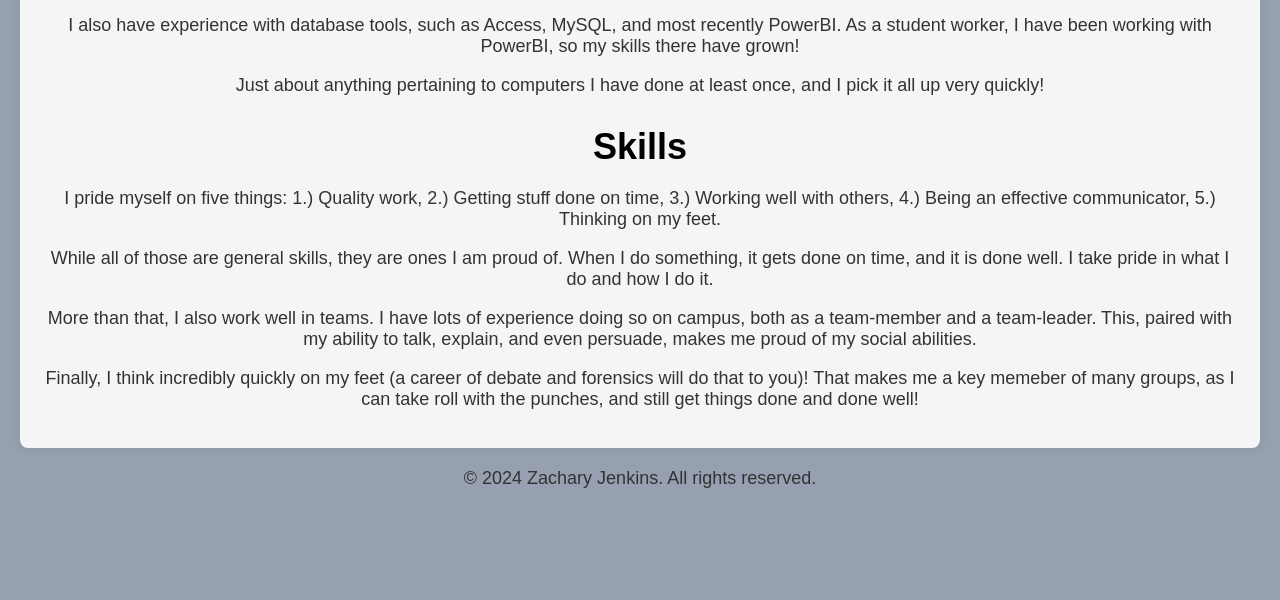
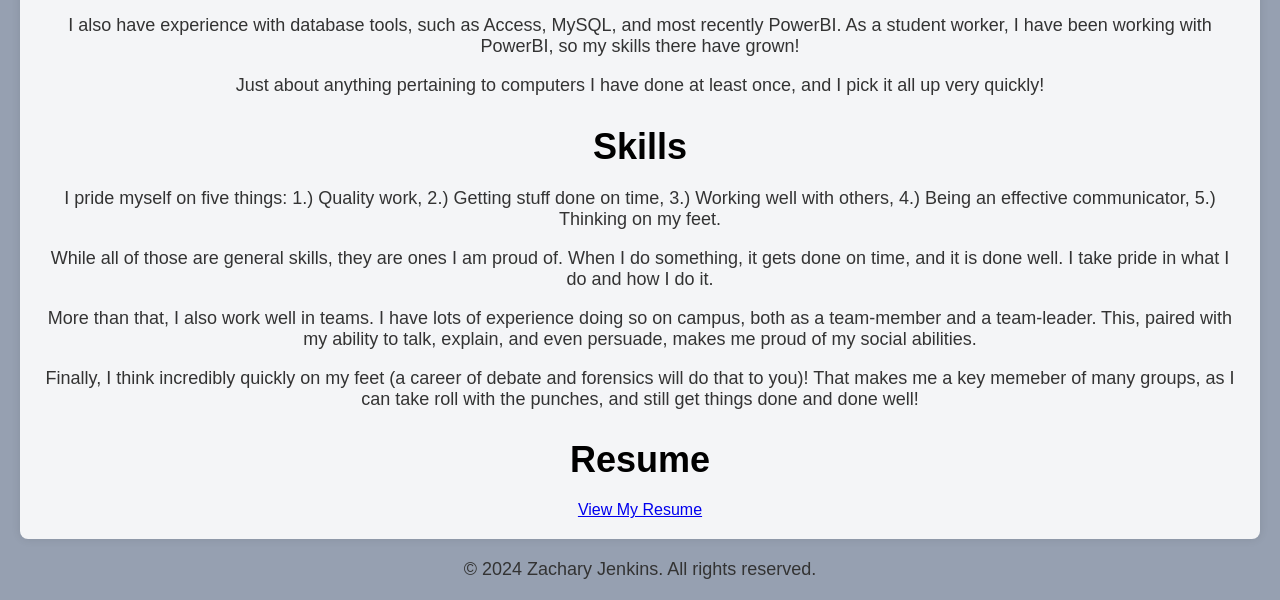
Before and after one commit to zachajen/zachajen.github.io, a plain HTML site: page about.html in a window 1280 px wide. Shown: the part 649-1249 px from the top of the page. Before the commit the page ends 1158 px from the top, so only its background shows below. Drawn offline with Linux system fonts and the light colour scheme.

Commit message:
Update about.html

```diff
--- a/about.html
+++ b/about.html
@@ -84,6 +84,8 @@
         <p>While all of those are general skills, they are ones I am proud of. When I do something, it gets done on time, and it is done well. I take pride in what I do and how I do it.</p>
         <p>More than that, I also work well in teams. I have lots of experience doing so on campus, both as a team-member and a team-leader. This, paired with my ability to talk, explain, and even persuade, makes me proud of my social abilities.</p>
         <p>Finally, I think incredibly quickly on my feet (a career of debate and forensics will do that to you)! That makes me a key memeber of many groups, as I can take roll with the punches, and still get things done and done well!</p>
+        <h2>Resume</h2>
+        <a href="resume.pdf" target="_blank">View My Resume</a>
     </main>
 
     <footer>
```
